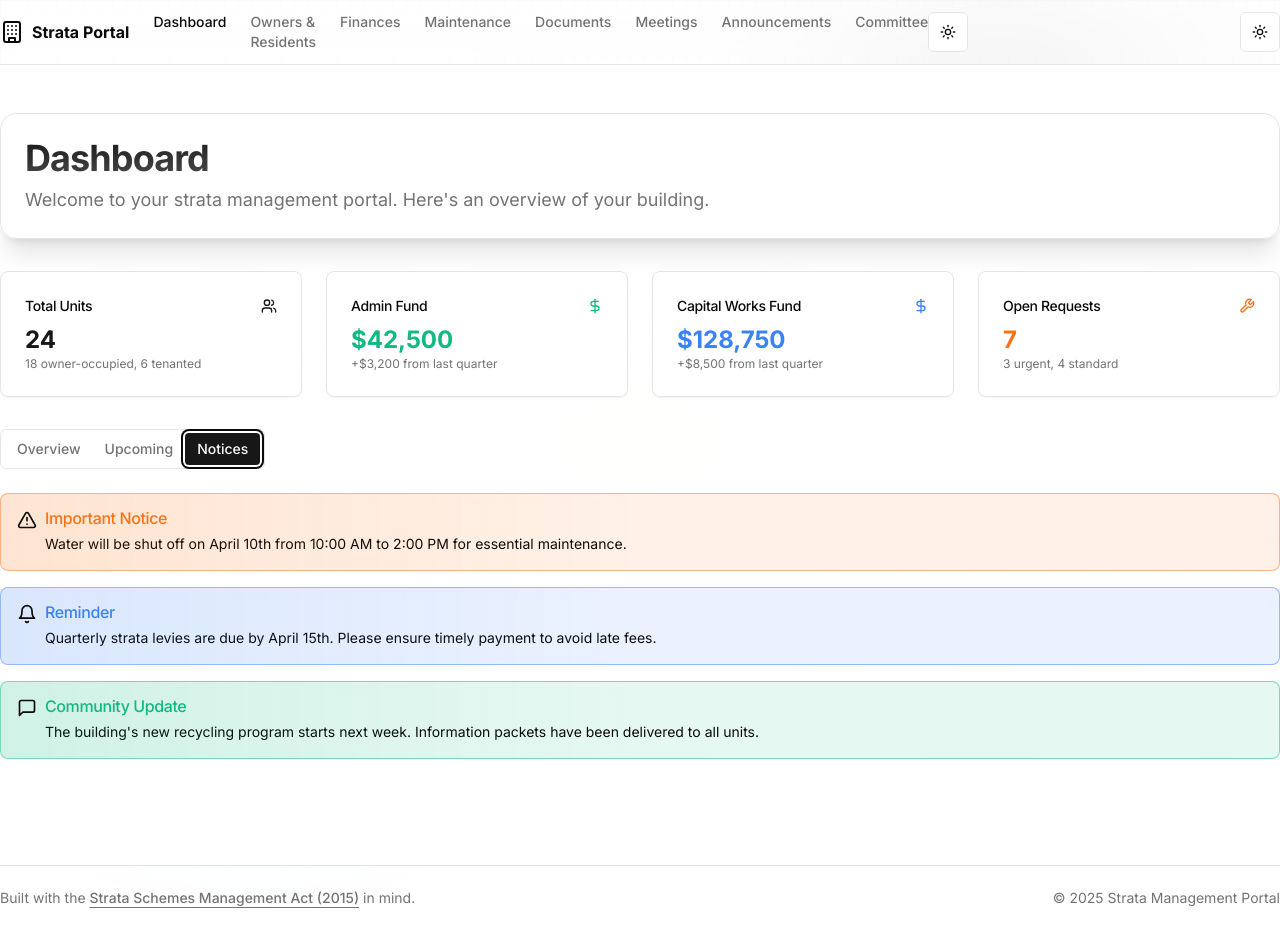
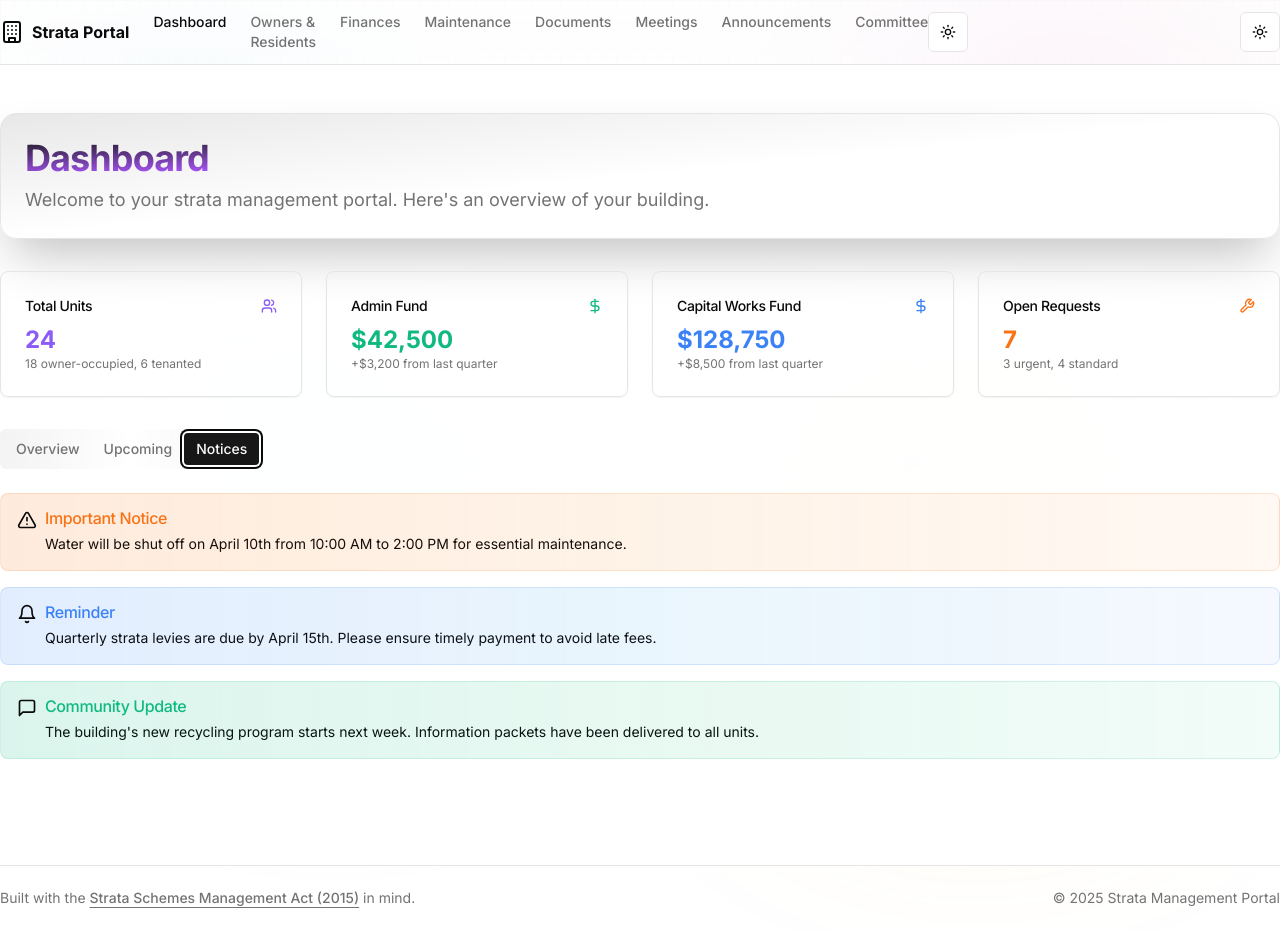
Before and after one commit to Lim0803-tech/stratamanagement, a Next.js app: page / in a window 1280 px wide. Both pictures are taken after a click on the tab "Notices". Built offline with nearby package versions, Linux system fonts and the light colour scheme.

Commit message:
Updated 4

```diff
--- a/app/page.tsx
+++ b/app/page.tsx
@@ -12,40 +12,47 @@ export default function Dashboard() {
     <div className="relative min-h-screen overflow-hidden bg-gradient-to-b from-background via-background/95 to-background">
       <div className="pointer-events-none absolute inset-0 flex items-center justify-center bg-background [mask-image:radial-gradient(ellipse_at_center,transparent_20%,black)]" />
       <div className="fixed inset-0 -z-10">
-        <div className="absolute right-[10%] top-[5%] h-[300px] w-[300px] rounded-full bg-primary/20 blur-[100px]" />
-        <div className="absolute bottom-[10%] left-[10%] h-[250px] w-[250px] rounded-full bg-blue-500/20 blur-[100px]" />
-        <div className="absolute left-1/2 top-1/2 h-[400px] w-[400px] -translate-x-1/2 -translate-y-1/2 rounded-full bg-orange-500/10 blur-[100px]" />
+        <div className="absolute right-[5%] top-[5%] h-[300px] w-[300px] rounded-full bg-gradient-to-br from-purple-500/30 via-pink-500/30 to-red-500/30 blur-[120px]" />
+        <div className="absolute left-[5%] top-[15%] h-[250px] w-[250px] rounded-full bg-gradient-to-br from-blue-500/30 via-cyan-500/30 to-teal-500/30 blur-[100px]" />
+        <div className="absolute bottom-[10%] right-[10%] h-[350px] w-[350px] rounded-full bg-gradient-to-br from-orange-500/30 via-amber-500/30 to-yellow-500/30 blur-[120px]" />
+        <div className="absolute bottom-[15%] left-[15%] h-[280px] w-[280px] rounded-full bg-gradient-to-br from-green-500/30 via-emerald-500/30 to-teal-500/30 blur-[100px]" />
+
+        <div className="absolute left-1/3 top-1/4 h-[150px] w-[150px] animate-pulse rounded-full bg-gradient-to-br from-violet-500/20 to-fuchsia-500/20 blur-[80px]" />
+        <div className="absolute right-1/3 bottom-1/4 h-[180px] w-[180px] animate-pulse rounded-full bg-gradient-to-br from-blue-500/20 to-cyan-500/20 blur-[90px]" />
 
         <div className="absolute inset-0 bg-[linear-gradient(to_right,#8882_1px,transparent_1px),linear-gradient(to_bottom,#8882_1px,transparent_1px)] bg-[size:14px_24px] [mask-image:radial-gradient(ellipse_80%_50%_at_50%_0%,black_70%,transparent_110%)]" />
+
+        <div className="absolute inset-0 bg-gradient-to-b from-transparent via-background/5 to-background/80" />
       </div>
 
       <div className="container relative space-y-8 py-12">
-        <div className="relative rounded-2xl border bg-card/30 p-6 shadow-xl backdrop-blur-lg">
-          <div className="flex flex-col space-y-2">
-            <h1 className="text-4xl font-bold tracking-tight bg-gradient-to-br from-primary via-primary/80 to-muted-foreground bg-clip-text text-transparent">
+        <div className="relative overflow-hidden rounded-2xl border bg-white/5 p-6 shadow-2xl backdrop-blur-xl dark:bg-black/5">
+          <div className="absolute inset-0 bg-gradient-to-br from-primary/10 via-transparent to-transparent" />
+          <div className="relative flex flex-col space-y-2">
+            <h1 className="bg-gradient-to-br from-primary via-purple-500 to-pink-500 bg-clip-text text-4xl font-bold tracking-tight text-transparent">
               Dashboard
             </h1>
-            <p className="text-muted-foreground text-lg">
+            <p className="text-lg text-muted-foreground">
               Welcome to your strata management portal. Here's an overview of your building.
             </p>
           </div>
         </div>
 
         <div className="grid gap-6 md:grid-cols-2 lg:grid-cols-4">
-          <Card className="group relative overflow-hidden border bg-card/50 transition-all duration-300 hover:shadow-xl hover:shadow-primary/10 hover:-translate-y-1 backdrop-blur-xl">
-            <div className="absolute inset-0 bg-gradient-to-br from-primary/10 via-transparent to-transparent opacity-0 transition-opacity group-hover:opacity-100" />
+          <Card className="group relative overflow-hidden border bg-white/5 transition-all duration-300 hover:-translate-y-1 hover:shadow-xl hover:shadow-primary/10 dark:bg-black/5">
+            <div className="absolute inset-0 bg-gradient-to-br from-violet-500/10 via-purple-500/10 to-transparent opacity-0 transition-opacity group-hover:opacity-100" />
             <CardHeader className="flex flex-row items-center justify-between space-y-0 pb-2">
               <CardTitle className="text-sm font-medium">Total Units</CardTitle>
-              <Users className="h-4 w-4 text-primary" />
+              <Users className="h-4 w-4 text-violet-500" />
             </CardHeader>
             <CardContent className="relative">
-              <div className="text-2xl font-bold text-primary">24</div>
+              <div className="text-2xl font-bold text-violet-500">24</div>
               <p className="text-xs text-muted-foreground">18 owner-occupied, 6 tenanted</p>
             </CardContent>
           </Card>
 
-          <Card className="group relative overflow-hidden border bg-card/50 transition-all duration-300 hover:shadow-xl hover:shadow-emerald-500/10 hover:-translate-y-1 backdrop-blur-xl">
-            <div className="absolute inset-0 bg-gradient-to-br from-emerald-500/10 via-transparent to-transparent opacity-0 transition-opacity group-hover:opacity-100" />
+          <Card className="group relative overflow-hidden border bg-white/5 transition-all duration-300 hover:-translate-y-1 hover:shadow-xl hover:shadow-emerald-500/10 dark:bg-black/5">
+            <div className="absolute inset-0 bg-gradient-to-br from-emerald-500/10 via-green-500/10 to-transparent opacity-0 transition-opacity group-hover:opacity-100" />
             <CardHeader className="flex flex-row items-center justify-between space-y-0 pb-2">
               <CardTitle className="text-sm font-medium">Admin Fund</CardTitle>
               <DollarSign className="h-4 w-4 text-emerald-500" />
@@ -56,8 +63,8 @@ export default function Dashboard() {
             </CardContent>
           </Card>
 
-          <Card className="group relative overflow-hidden border bg-card/50 transition-all duration-300 hover:shadow-xl hover:shadow-blue-500/10 hover:-translate-y-1 backdrop-blur-xl">
-            <div className="absolute inset-0 bg-gradient-to-br from-blue-500/10 via-transparent to-transparent opacity-0 transition-opacity group-hover:opacity-100" />
+          <Card className="group relative overflow-hidden border bg-white/5 transition-all duration-300 hover:-translate-y-1 hover:shadow-xl hover:shadow-blue-500/10 dark:bg-black/5">
+            <div className="absolute inset-0 bg-gradient-to-br from-blue-500/10 via-cyan-500/10 to-transparent opacity-0 transition-opacity group-hover:opacity-100" />
             <CardHeader className="flex flex-row items-center justify-between space-y-0 pb-2">
               <CardTitle className="text-sm font-medium">Capital Works Fund</CardTitle>
               <DollarSign className="h-4 w-4 text-blue-500" />
@@ -68,8 +75,8 @@ export default function Dashboard() {
             </CardContent>
           </Card>
 
-          <Card className="group relative overflow-hidden border bg-card/50 transition-all duration-300 hover:shadow-xl hover:shadow-orange-500/10 hover:-translate-y-1 backdrop-blur-xl">
-            <div className="absolute inset-0 bg-gradient-to-br from-orange-500/10 via-transparent to-transparent opacity-0 transition-opacity group-hover:opacity-100" />
+          <Card className="group relative overflow-hidden border bg-white/5 transition-all duration-300 hover:-translate-y-1 hover:shadow-xl hover:shadow-orange-500/10 dark:bg-black/5">
+            <div className="absolute inset-0 bg-gradient-to-br from-orange-500/10 via-amber-500/10 to-transparent opacity-0 transition-opacity group-hover:opacity-100" />
             <CardHeader className="flex flex-row items-center justify-between space-y-0 pb-2">
               <CardTitle className="text-sm font-medium">Open Requests</CardTitle>
               <Wrench className="h-4 w-4 text-orange-500" />
@@ -82,16 +89,17 @@ export default function Dashboard() {
         </div>
 
         <Tabs defaultValue="overview" className="space-y-6">
-          <TabsList className="bg-background/50 backdrop-blur-xl border">
-            <TabsTrigger value="overview" className="data-[state=active]:bg-primary data-[state=active]:text-primary-foreground">Overview</TabsTrigger>
-            <TabsTrigger value="upcoming" className="data-[state=active]:bg-primary data-[state=active]:text-primary-foreground">Upcoming</TabsTrigger>
-            <TabsTrigger value="notices" className="data-[state=active]:bg-primary data-[state=active]:text-primary-foreground">Notices</TabsTrigger>
+          <TabsList className="relative overflow-hidden bg-white/5 backdrop-blur-xl dark:bg-black/5">
+            <div className="absolute inset-0 bg-gradient-to-r from-primary/5 via-transparent to-primary/5" />
+            <TabsTrigger value="overview" className="relative data-[state=active]:bg-primary data-[state=active]:text-primary-foreground">Overview</TabsTrigger>
+            <TabsTrigger value="upcoming" className="relative data-[state=active]:bg-primary data-[state=active]:text-primary-foreground">Upcoming</TabsTrigger>
+            <TabsTrigger value="notices" className="relative data-[state=active]:bg-primary data-[state=active]:text-primary-foreground">Notices</TabsTrigger>
           </TabsList>
 
           <TabsContent value="overview" className="space-y-6">
             <div className="grid gap-6 md:grid-cols-2 lg:grid-cols-3">
-              <Card className="group relative overflow-hidden border bg-card/50 transition-all duration-300 hover:shadow-xl backdrop-blur-xl">
-                <div className="absolute inset-0 bg-gradient-to-br from-primary/5 via-transparent to-transparent opacity-0 transition-opacity group-hover:opacity-100" />
+              <Card className="group relative overflow-hidden border bg-white/5 transition-all duration-300 hover:shadow-xl dark:bg-black/5">
+                <div className="absolute inset-0 bg-gradient-to-br from-violet-500/5 via-purple-500/5 to-transparent opacity-0 transition-opacity group-hover:opacity-100" />
                 <CardHeader>
                   <CardTitle className="flex items-center gap-2">
                     <Wrench className="h-5 w-5 text-primary" />
@@ -133,8 +141,8 @@ export default function Dashboard() {
                 </CardContent>
               </Card>
 
-              <Card className="group relative overflow-hidden border bg-card/50 transition-all duration-300 hover:shadow-xl backdrop-blur-xl">
-                <div className="absolute inset-0 bg-gradient-to-br from-emerald-500/5 via-transparent to-transparent opacity-0 transition-opacity group-hover:opacity-100" />
+              <Card className="group relative overflow-hidden border bg-white/5 transition-all duration-300 hover:shadow-xl dark:bg-black/5">
+                <div className="absolute inset-0 bg-gradient-to-br from-emerald-500/5 via-green-500/5 to-transparent opacity-0 transition-opacity group-hover:opacity-100" />
                 <CardHeader>
                   <CardTitle className="flex items-center gap-2">
                     <DollarSign className="h-5 w-5 text-emerald-500" />
@@ -165,8 +173,8 @@ export default function Dashboard() {
                 </CardContent>
               </Card>
 
-              <Card className="group relative overflow-hidden border bg-card/50 transition-all duration-300 hover:shadow-xl backdrop-blur-xl">
-                <div className="absolute inset-0 bg-gradient-to-br from-blue-500/5 via-transparent to-transparent opacity-0 transition-opacity group-hover:opacity-100" />
+              <Card className="group relative overflow-hidden border bg-white/5 transition-all duration-300 hover:shadow-xl dark:bg-black/5">
+                <div className="absolute inset-0 bg-gradient-to-br from-blue-500/5 via-cyan-500/5 to-transparent opacity-0 transition-opacity group-hover:opacity-100" />
                 <CardHeader>
                   <CardTitle className="flex items-center gap-2">
                     <FileText className="h-5 w-5 text-blue-500" />
@@ -211,7 +219,7 @@ export default function Dashboard() {
           </TabsContent>
 
           <TabsContent value="upcoming" className="space-y-4">
-            <Card className="group relative overflow-hidden border bg-card/50 transition-all duration-300 hover:shadow-xl backdrop-blur-xl">
+            <Card className="group relative overflow-hidden border bg-white/5 transition-all duration-300 hover:shadow-xl dark:bg-black/5">
               <div className="absolute inset-0 bg-gradient-to-br from-primary/5 via-transparent to-transparent opacity-0 transition-opacity group-hover:opacity-100" />
               <CardHeader>
                 <CardTitle className="flex items-center gap-2">
@@ -256,8 +264,8 @@ export default function Dashboard() {
           </TabsContent>
 
           <TabsContent value="notices" className="space-y-4">
-            <Alert className="relative overflow-hidden border-orange-500/50 bg-orange-500/10 backdrop-blur-sm">
-              <div className="absolute inset-0 bg-gradient-to-r from-orange-500/10 via-transparent to-transparent" />
+            <Alert className="relative overflow-hidden border-orange-500/20 bg-gradient-to-r from-orange-500/10 via-amber-500/5 to-transparent backdrop-blur-sm">
+              <div className="absolute inset-0 bg-orange-500/5" />
               <AlertTriangle className="h-5 w-5 text-orange-500" />
               <AlertTitle className="text-orange-500">Important Notice</AlertTitle>
               <AlertDescription className="mt-2">
@@ -265,8 +273,8 @@ export default function Dashboard() {
               </AlertDescription>
             </Alert>
 
-            <Alert className="relative overflow-hidden border-blue-500/50 bg-blue-500/10 backdrop-blur-sm">
-              <div className="absolute inset-0 bg-gradient-to-r from-blue-500/10 via-transparent to-transparent" />
+            <Alert className="relative overflow-hidden border-blue-500/20 bg-gradient-to-r from-blue-500/10 via-cyan-500/5 to-transparent backdrop-blur-sm">
+              <div className="absolute inset-0 bg-blue-500/5" />
               <Bell className="h-5 w-5 text-blue-500" />
               <AlertTitle className="text-blue-500">Reminder</AlertTitle>
               <AlertDescription className="mt-2">
@@ -274,8 +282,8 @@ export default function Dashboard() {
               </AlertDescription>
             </Alert>
 
-            <Alert className="relative overflow-hidden border-emerald-500/50 bg-emerald-500/10 backdrop-blur-sm">
-              <div className="absolute inset-0 bg-gradient-to-r from-emerald-500/10 via-transparent to-transparent" />
+            <Alert className="relative overflow-hidden border-emerald-500/20 bg-gradient-to-r from-emerald-500/10 via-green-500/5 to-transparent backdrop-blur-sm">
+              <div className="absolute inset-0 bg-emerald-500/5" />
               <MessageSquare className="h-5 w-5 text-emerald-500" />
               <AlertTitle className="text-emerald-500">Community Update</AlertTitle>
               <AlertDescription className="mt-2">
```
